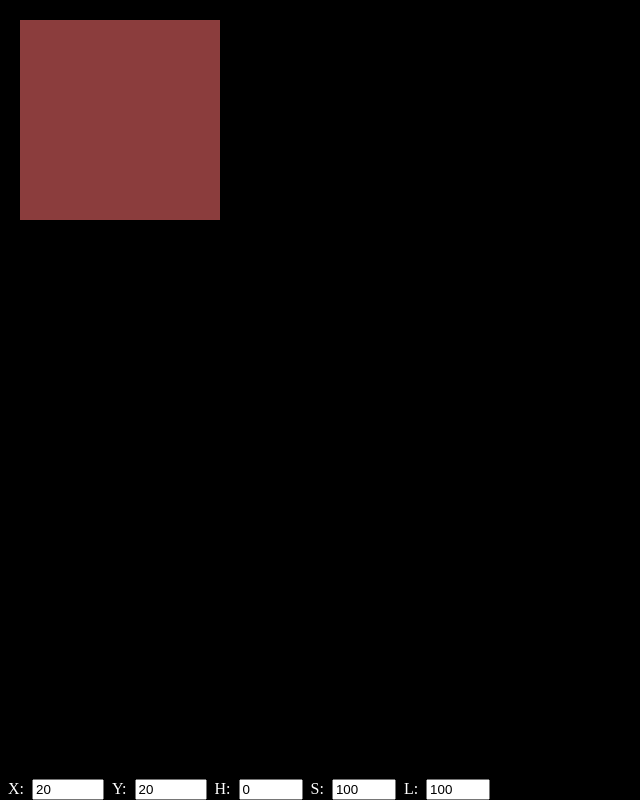
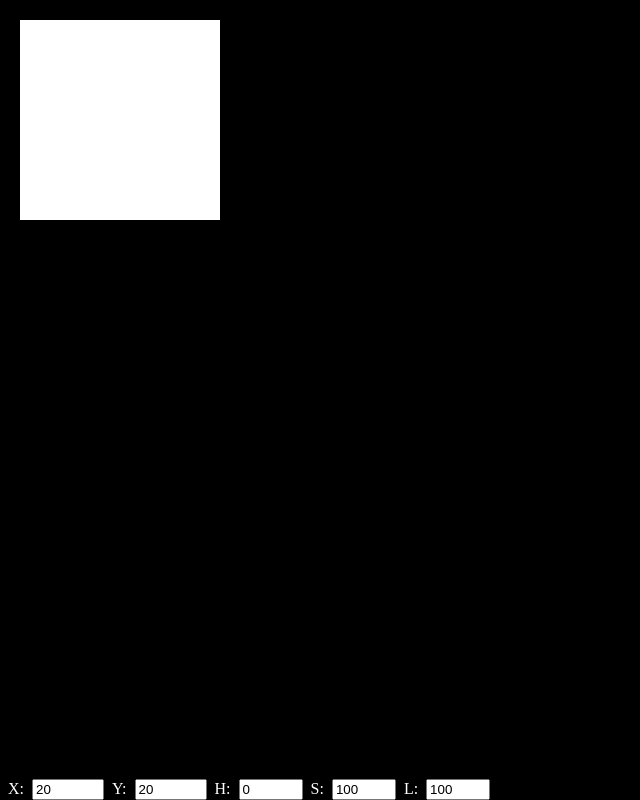
Before and after one commit to MijinkoSD/color-tester-vue, a Vue app: page / in a window 1280 px wide. Shown: the whole page, without its empty margins (0-640 px from the left). Built offline with nearby package versions, Linux system fonts and the light colour scheme.

Commit message:
Fix: SとLの最大値を100に

```diff
--- a/src/templates/TransformableBox.vue
+++ b/src/templates/TransformableBox.vue
@@ -14,7 +14,7 @@ defineProps<{
     :style="{
       left: posX + 'px',
       top: posY + 'px',
-      backgroundColor: `hsl(${colorH}deg ${(colorS * 100) / 255}% ${(colorL * 100) / 255}%)`
+      backgroundColor: `hsl(${colorH}deg ${colorS}% ${colorL}%)`
     }"
   ></div>
 </template>
--- a/src/views/MainView.vue
+++ b/src/views/MainView.vue
@@ -27,11 +27,11 @@ let l = ref<number>(100)
       </div>
       <div class="s">
         <label>S:</label>
-        <input type="number" v-model="s" min="0" max="255" />
+        <input type="number" v-model="s" min="0" max="100" />
       </div>
       <div class="l">
         <label>L:</label>
-        <input type="number" v-model="l" min="0" max="255" />
+        <input type="number" v-model="l" min="0" max="100" />
       </div>
     </div>
   </div>
```
